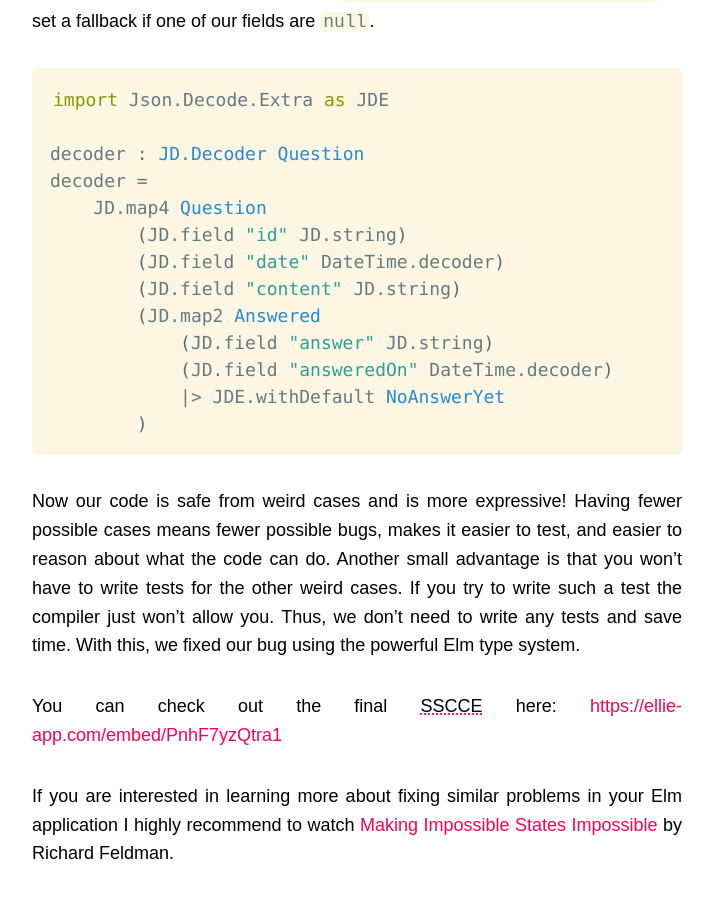
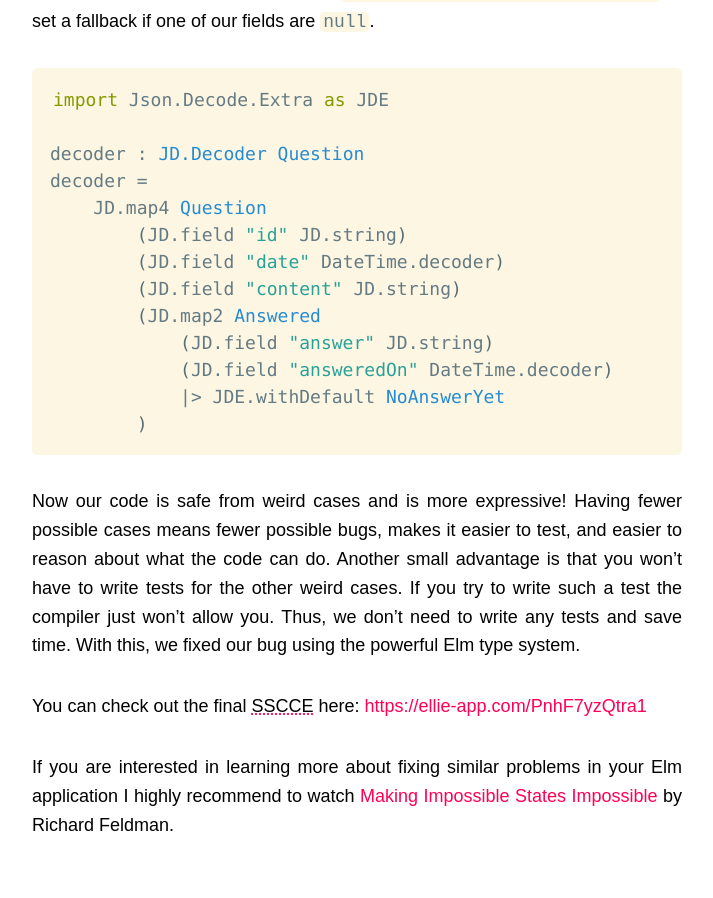
Before and after one commit to brianvanburken/brianvanburken.github.io, a Jekyll site: the page built from _posts/2018-08-13-maybe-dont-use-maybe.md, in a window 1280 px wide and 900 px high, scrolled down 4955 px. Shown: the whole window, without its empty margins (283-996 px from the left). Built offline with Jekyll 4.4.1, drawn with Linux system fonts in a browser that asks for light colours; after the commit the page ends 5826 px from its top, so only the background shows below that; some of the changed lines change nothing that is shown.

Commit message:
Simplify external link in blogpost

```diff
--- a/_posts/2018-08-13-maybe-dont-use-maybe.md
+++ b/_posts/2018-08-13-maybe-dont-use-maybe.md
@@ -206,10 +206,10 @@ the compiler just won't allow you. Thus, we don't need to write any tests and
 save time. With this, we fixed our bug using the powerful Elm type system.
 
 You can check out the final SSCCE here:
-[https://ellie-app.com/embed/PnhF7yzQtra1][9]
+<https://ellie-app.com/PnhF7yzQtra1>
 
 If you are interested in learning more about fixing similar problems in your Elm
-application I highly recommend to watch [Making Impossible States Impossible][10]
+application I highly recommend to watch [Making Impossible States Impossible][9]
 by Richard Feldman.
 
 *[SSCCE]: Short, Self Contained, Correct (Compilable), Example
@@ -222,5 +222,4 @@ by Richard Feldman.
 [6]: https://www.youtube.com/watch?v=43eM4kNbb6c
 [7]: https://www.goodreads.com/book/show/3735293-clean-code
 [8]: http://package.elm-lang.org/packages/elm-community/json-extra/2.7.0/Json-Decode-Extra#withDefault
-[9]: https://ellie-app.com/embed/PnhF7yzQtra1
-[10]: https://www.youtube.com/watch?v=IcgmSRJHu_8
+[9]: https://www.youtube.com/watch?v=IcgmSRJHu_8
```
